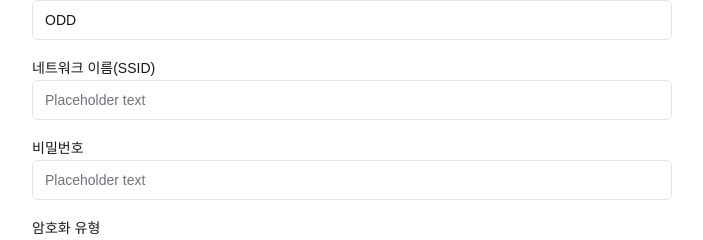
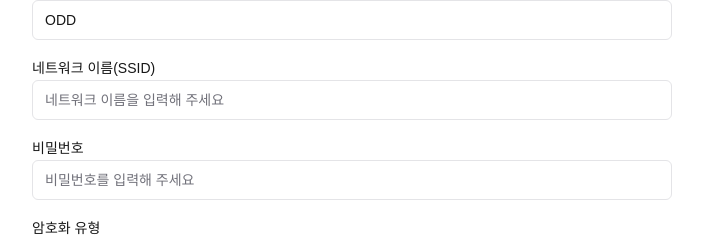
Before and after one commit to toy-crane/wifi-qr-generator, a Next.js app: page / in a window 1280 px wide. Shown: the part 544-784 px from the top of the page, without its empty margins (288-991 px from the left). Built offline with nearby package versions, Linux system fonts and the light colour scheme.

Commit message:
refactor: 코드 정리 및 플레이스홀더 수정

```diff
--- a/components/wifi-qr-code-generator.tsx
+++ b/components/wifi-qr-code-generator.tsx
@@ -16,23 +16,6 @@ import { QRCodeSVG } from "qrcode.react";
 interface ColorPickerProps {
   value: string;
   onChange: (color: string) => void;
-}
-
-export function ColorPicker({ value, onChange }: ColorPickerProps) {
-  return (
-    <div className="relative w-7 h-7">
-      <input
-        type="color"
-        value={value}
-        onChange={(e) => onChange(e.target.value)}
-        className="absolute inset-0 opacity-0 w-full h-full cursor-pointer border-0"
-      />
-      <div
-        className="w-full h-full rounded-full"
-        style={{ backgroundColor: value }}
-      />
-    </div>
-  );
 }
 
 export function WifiQrCodeGenerator() {
@@ -82,7 +65,7 @@ export function WifiQrCodeGenerator() {
             id="brandName"
             value={brandName}
             onChange={(e) => setBrandName(e.target.value)}
-            placeholder="ODD"
+            placeholder="브랜드 이름을 입력해 주세요"
           />
         </div>
 
@@ -92,7 +75,7 @@ export function WifiQrCodeGenerator() {
             id="networkName"
             value={networkName}
             onChange={(e) => setNetworkName(e.target.value)}
-            placeholder="Placeholder text"
+            placeholder="네트워크 이름을 입력해 주세요"
           />
         </div>
 
@@ -103,7 +86,7 @@ export function WifiQrCodeGenerator() {
             type="password"
             value={password}
             onChange={(e) => setPassword(e.target.value)}
-            placeholder="Placeholder text"
+            placeholder="비밀번호를 입력해 주세요"
           />
         </div>
 
@@ -111,7 +94,7 @@ export function WifiQrCodeGenerator() {
           <Label htmlFor="securityType">암호화 유형</Label>
           <Select value={securityType} onValueChange={setSecurityType}>
             <SelectTrigger id="securityType">
-              <SelectValue placeholder="Selected option" />
+              <SelectValue placeholder="암호화 유형을 선택해 주세요" />
             </SelectTrigger>
             <SelectContent>
               <SelectItem value="WPA">WPA/WPA2</SelectItem>
@@ -129,7 +112,7 @@ export function WifiQrCodeGenerator() {
               type="text"
               value={boxColor}
               onChange={(e) => setBoxColor(e.target.value)}
-              placeholder="#000000"
+              placeholder="#000000 형식으로 입력해 주세요"
               className="flex-grow"
             />
           </div>
@@ -142,3 +125,20 @@ export function WifiQrCodeGenerator() {
     </div>
   );
 }
+
+function ColorPicker({ value, onChange }: ColorPickerProps) {
+  return (
+    <div className="relative w-7 h-7">
+      <input
+        type="color"
+        value={value}
+        onChange={(e) => onChange(e.target.value)}
+        className="absolute inset-0 opacity-0 w-full h-full cursor-pointer border-0"
+      />
+      <div
+        className="w-full h-full rounded-full"
+        style={{ backgroundColor: value }}
+      />
+    </div>
+  );
+}
```
